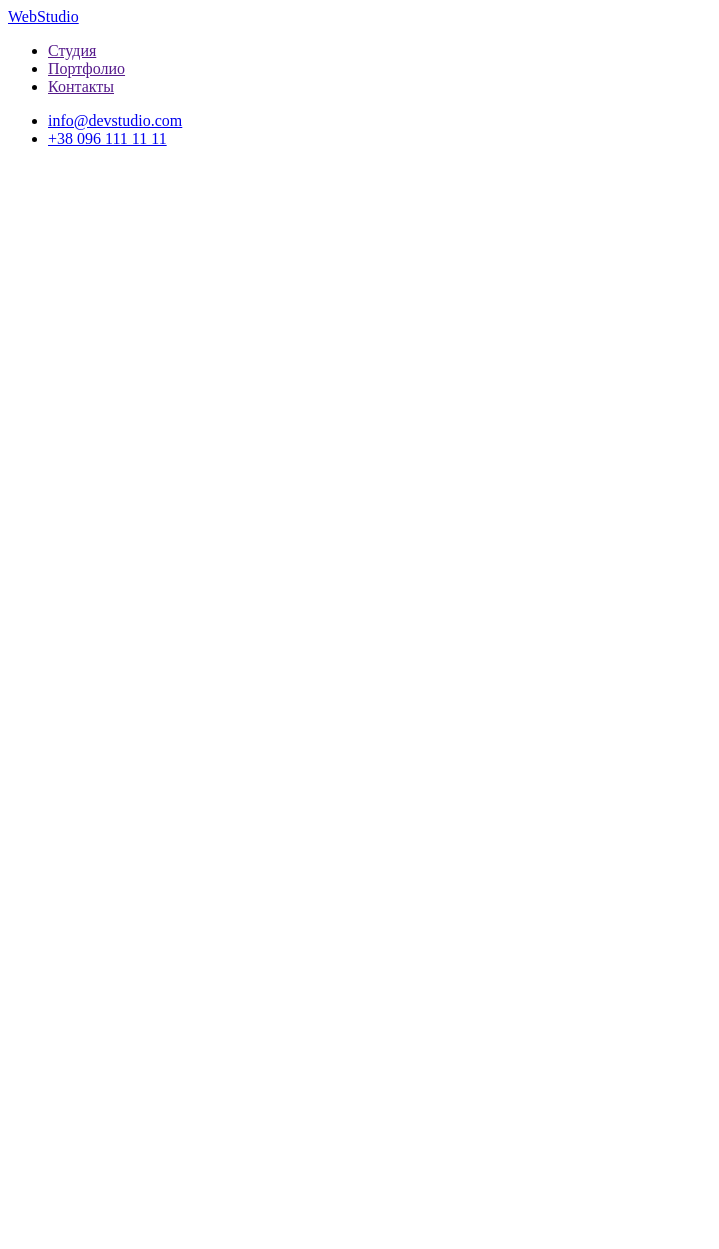
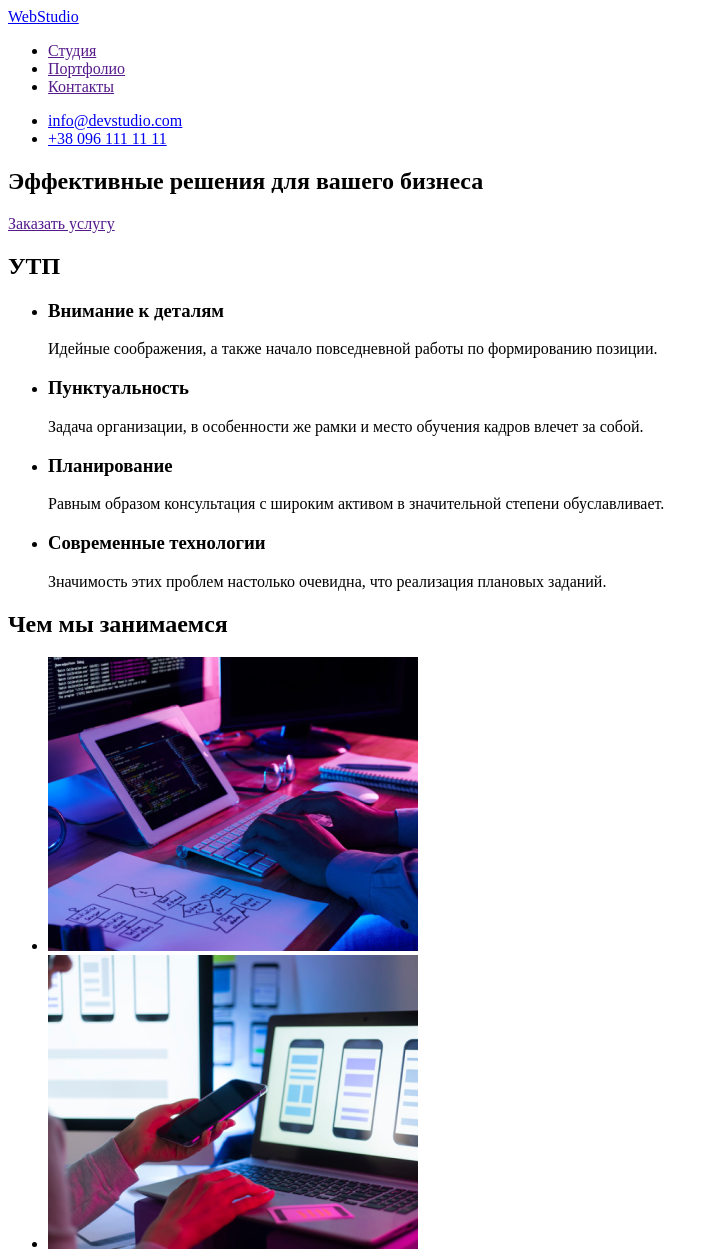
Before and after one commit to AlexVans85/goit-markup-hw-01, a plain HTML site: page index.html in a window 1280 px wide. Shown: the top 1249 px of the page, without its empty margins (0-719 px from the left). Before the commit the page ends 800 px from the top, so only its background shows below. Drawn offline with Linux system fonts and the light colour scheme.

Commit message:
добавил гироу, УТП и примеры работ

```diff
--- a/index.html
+++ b/index.html
@@ -21,10 +21,53 @@
                 <li> <a href="tel:380961111111">+38 096 111 11 11</a></li>
             </ul>
         </nav>
+    </header>
 
+    <main>
+        <!-- первый большой блок, гироу походу -->
+        <section>
+            <h1>Эффективные решения для вашего бизнеса</h1>
+            <a href="">Заказать услугу</a>
+        </section>
 
+        <!-- УТП -->
+        <section>
+            <h2>УТП</h2>
+            <ul>
+                <li>
+                    <h3>Внимание к деталям</h3>
+                    <p>Идейные соображения, а также начало повседневной работы по формированию позиции.</p>
+                </li>
 
+                <li>
+                    <h3>Пунктуальность</h3>
+                    <p>Задача организации, в особенности же рамки и место обучения кадров влечет за собой.</p>
+                </li>
 
-    </header>
+                <li>
+                    <h3>Планирование</h3>
+                    <p>Равным образом консультация с широким активом в значительной степени обуславливает.</p>
+                </li>
+
+                <li>
+                    <h3>Современные технологии</h3>
+                    <p>Значимость этих проблем настолько очевидна, что реализация плановых заданий.</p>
+                </li>
+            </ul>
+        </section>
+
+        <!-- примеры работ -->
+        <section>
+            <h2>Чем мы занимаемся</h2>
+            <ul>
+                <li><img src="./img/box1.png" alt="руки на клавиатуре" width="370"></li>
+                <li><img src="./img/box2.png" alt="руки на ноутбуке" width="370"></li>
+                <li><img src="./img/box3.png" alt="планшет в руках" width="370"></li>
+            </ul>
+        </section>
+
+        <!-- Команда -->
+
+    </main>
 </body>
 </html>
```
Also changed, not shown: img/box1.png (added), img/box2.png (added), img/box3.png (added).
